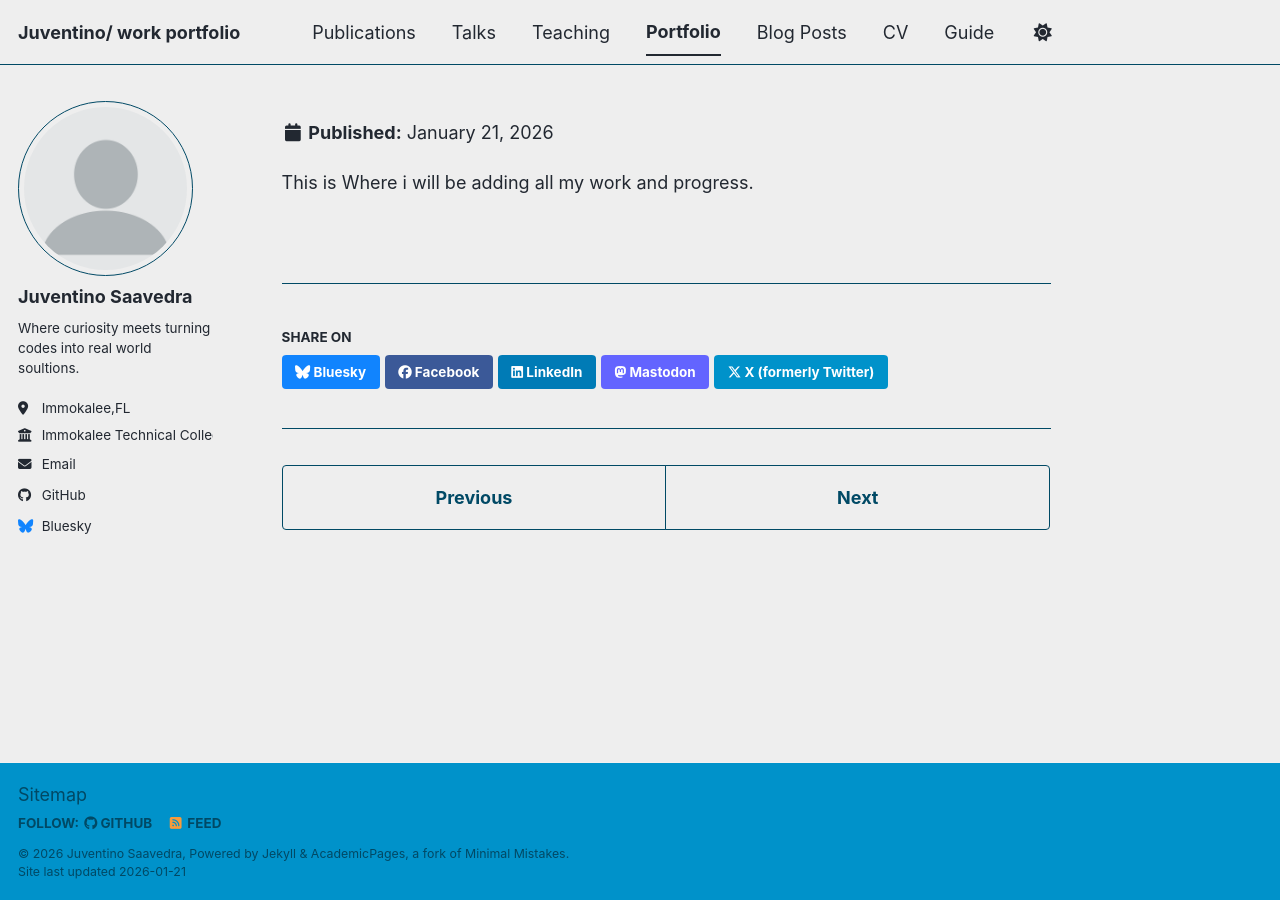
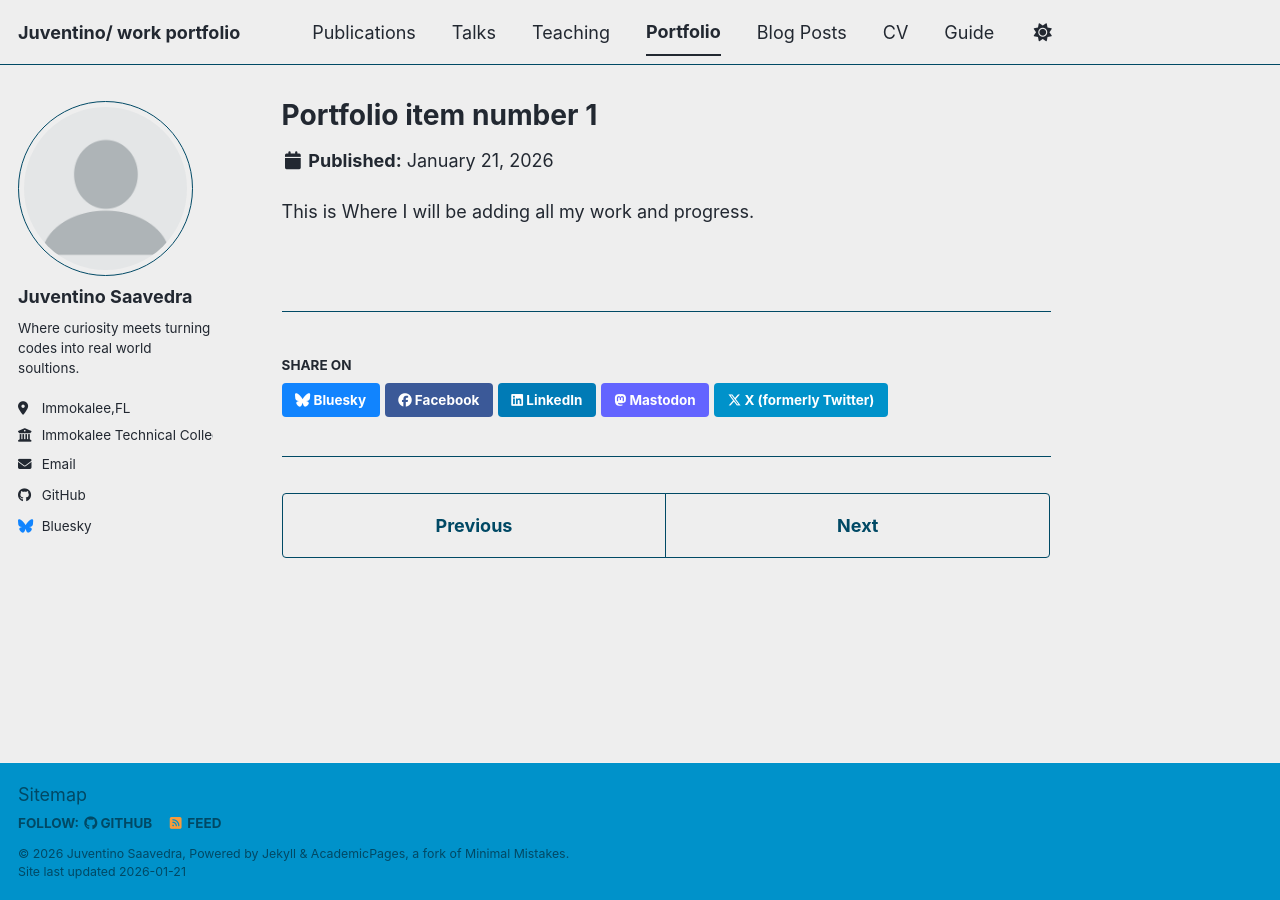
Before and after one commit to Juven87/Juventino2467.github.io, a Jekyll site: the page built from _portfolio/portfolio-1.md, in a window 1280 px wide. Built offline with Jekyll 4.4.1, drawn with Linux system fonts in a browser that asks for light colours; a script bundle is joined from its source files by our own code; library files that are not in the unit come from our copies.

Commit message:
Update portfolio-1.md

```diff
--- a/_portfolio/portfolio-1.md
+++ b/_portfolio/portfolio-1.md
@@ -1,7 +1,8 @@
 ---
-title: "Portfolio item number 1"!
+title: "Portfolio item number 1"
 
 excerpt: "Juventino's progress<br/><img src='/images/'>"
 collection: portfolio
+
 ---
-This is Where i will be adding all my work and progress.
+This is Where I will be adding all my work and progress.
```
